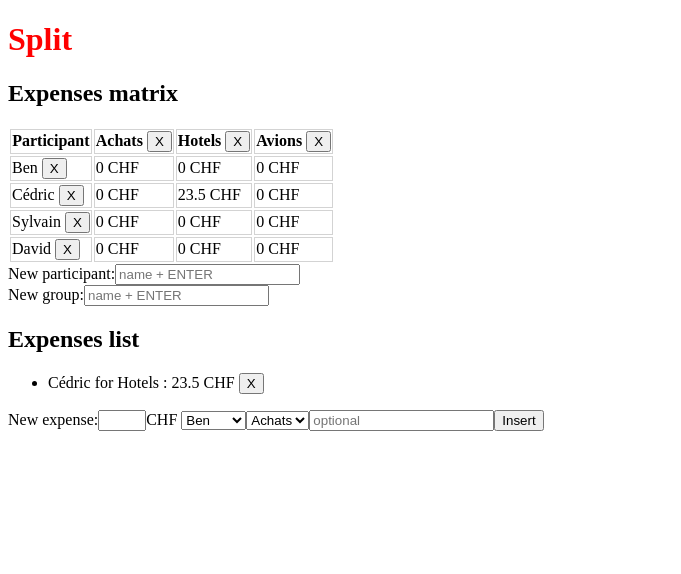
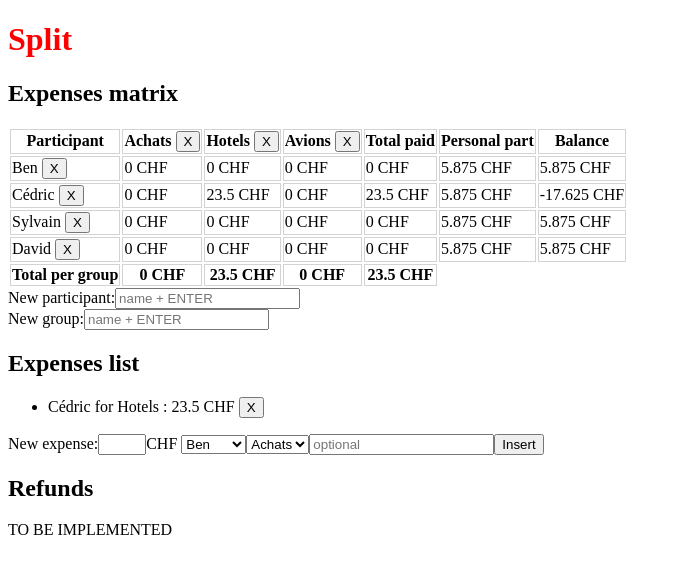
Before and after one commit to jeanmonod/split, a Vue app: page / in a window 1280 px wide. Shown: the top 574 px of the page, without its empty margins (0-681 px from the left). Built offline with nearby package versions, Linux system fonts and the light colour scheme.

Commit message:
Add some totals (need to be refactor)

```diff
--- a/src/components/Split.vue
+++ b/src/components/Split.vue
@@ -1,6 +1,7 @@
 <template>
   <div class="split">
     <h1>Split</h1>
+
     <h2>Expenses matrix</h2>
     <table>
       <tr>
@@ -8,12 +9,23 @@
         <th v-for="g in $store.state.groups">
           {{ g.name }} <button @click="removeGroup(g.id)">X</button>
         </th>
+        <th>Total paid</th>
+        <th>Personal part</th>
+        <th>Balance</th>
       </tr>
       <tr v-for="p in $store.state.participants">
         <td>{{ p.name }} <button @click="removeParticipant(p.id)">X</button></td>
         <td v-for="g in $store.state.groups">
           {{ expensesSum(p.id, g.id) }} CHF
         </td>
+        <td>{{ expensesSum(p.id, null) }} CHF</td>
+        <td>{{ expensesSum(null, null) / Object.keys($store.state.participants).length }} CHF</td>
+        <td>{{ (expensesSum(null, null) / Object.keys($store.state.participants).length) - expensesSum(p.id, null) }} CHF</td>
+      </tr>
+      <tr>
+        <th>Total per group</th>
+        <th v-for="g in $store.state.groups">{{ expensesSum(null, g.id) }} CHF</th>
+        <th>{{ expensesSum(null, null) }} CHF</th>
       </tr>
     </table>
     <label for="newParticipantInput">New participant:</label>
@@ -43,6 +55,9 @@
         <button>Insert</button>
       </form>
     </div>
+
+    <h2>Refunds</h2>
+    TO BE IMPLEMENTED
 
   </div>
 </template>
@@ -91,7 +106,7 @@ export default {
     },
     expensesSum(participantId, groupId) {
       return Object.values(this.$store.state.expenses).reduce(function (sum, expense) {
-        if (expense.group == groupId && expense.participant == participantId) {
+        if ((groupId== null || expense.group == groupId) && (participantId==null || expense.participant == participantId)) {
           sum += expense.amount;
         }
         return sum;
```
